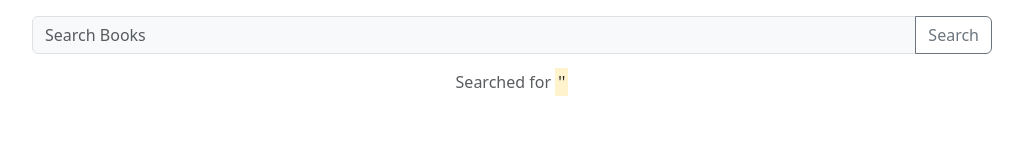
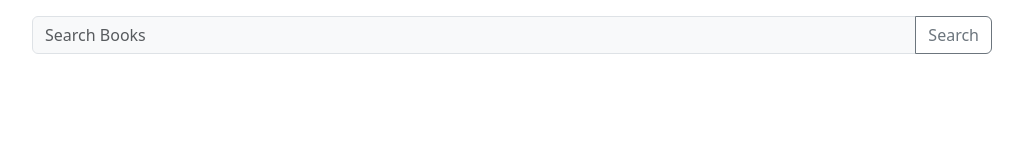
Before and after one commit to SulaimanYaacob/Book-Tracker, a React (Vite) app in the folder client/: page /search in a window 1280 px wide. Shown: the top 160 px of the page, without its empty margins (128-1151 px from the left). Built offline with nearby package versions, Linux system fonts and the light colour scheme.

Commit message:
fix 503 error, limit up to 20 books, Removed searched for when attempting empty search.

```diff
--- a/client/src/hooks/useGetBookDetails.tsx
+++ b/client/src/hooks/useGetBookDetails.tsx
@@ -12,6 +12,7 @@ export const useGetBookDetails = ({ id }: Props) => {
 
   useEffect(() => {
     async function getBookDetails() {
+      setLoading(true);
       await axios
         .get(`https://www.googleapis.com/books/v1/volumes/${id}`)
         .then((res) => setBook(res.data))
--- a/client/src/hooks/useSearchBooks.tsx
+++ b/client/src/hooks/useSearchBooks.tsx
@@ -24,7 +24,7 @@ export const useSearchBooks = ({ searchTerm }: Props) => {
         .get(
           `https://www.googleapis.com/books/v1/volumes?q=${searchTerm}&key=${
             import.meta.env.VITE_GOOGLE_KEY
-          }&maxResults=40`
+          }&maxResults=20`
         )
         .then((res) => setBooks(res.data.items))
         .catch((err) => console.log(err))
--- a/client/src/pages/BookDetails.tsx
+++ b/client/src/pages/BookDetails.tsx
@@ -1,12 +1,14 @@
 import { Params, useParams } from "react-router-dom";
 import { useGetBookDetails } from "../hooks/useGetBookDetails";
+import Loading from "../components/Loading";
 
 function BookDetails() {
   const { id }: Readonly<Params<string>> = useParams();
   const { book, loading } = useGetBookDetails({ id });
 
-  //TODO Implement Loading
+  console.log(loading);
   return (
+    <Loading loading={loading}>
       <div className="container py-3">
         <div className="row g-4">
           <div className="col-md-4 align-self-start text-center">
@@ -27,6 +29,7 @@ function BookDetails() {
           </div>
         </div>
       </div>
+    </Loading>
   );
 }
 
--- a/client/src/pages/BookSearch.tsx
+++ b/client/src/pages/BookSearch.tsx
@@ -31,9 +31,11 @@ function BookSearch() {
           Search
         </button>
       </div>
-      <p className="text-muted text-center">
-        Searched for <mark>'{term}'</mark>
-      </p>
+      {term && (
+        <p className="text-muted text-center">
+          Searched for <mark>'{term}'</mark>
+        </p>
+      )}
       <Loading loading={loading}>
         <div className="row row-cols-1 row-cols-md-3 row-cols-xl-4 g-3 mx-3">
           {books?.map(({ id, volumeInfo }: BookInfo) => (
```
Lines whose indentation alone changed are shown as unchanged.
